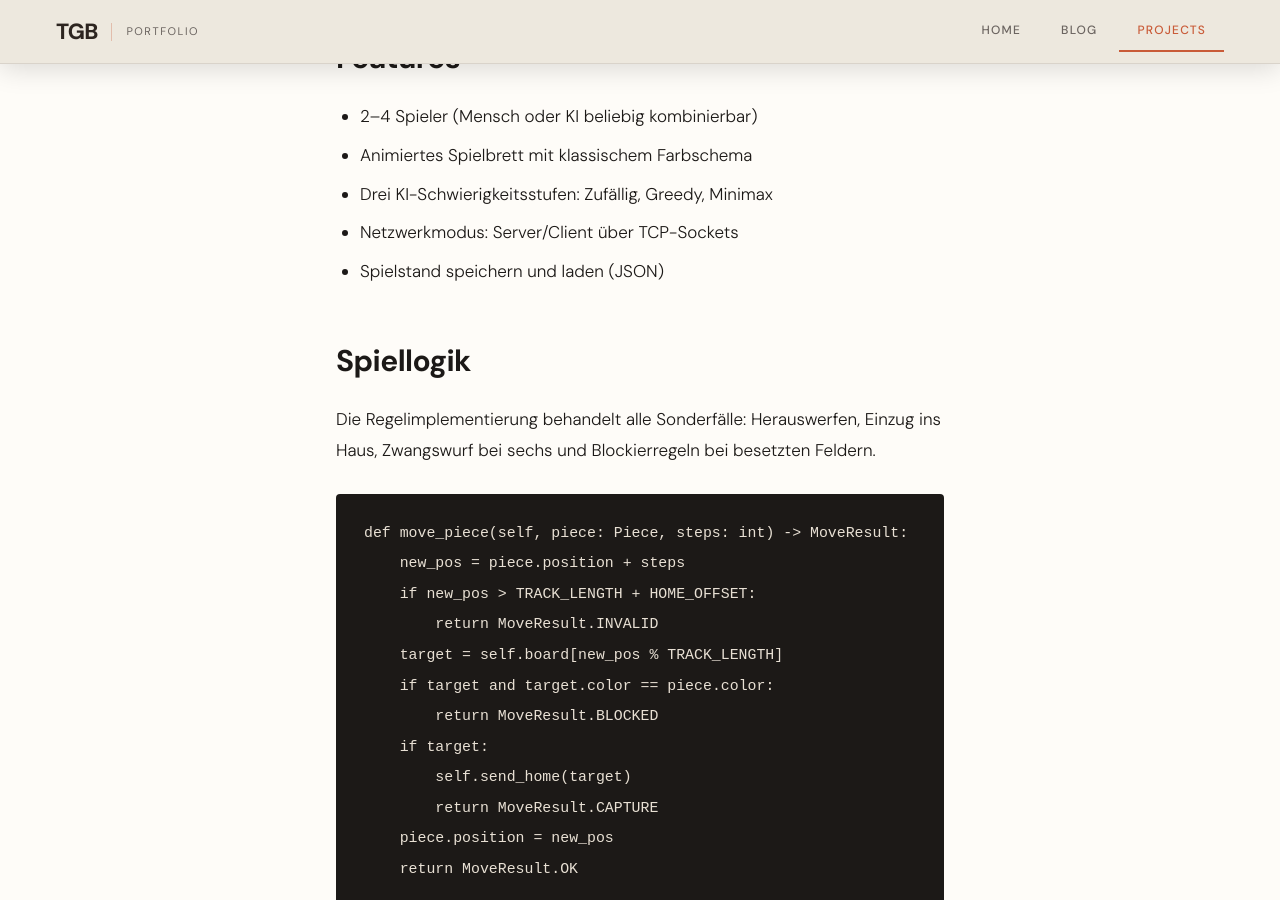
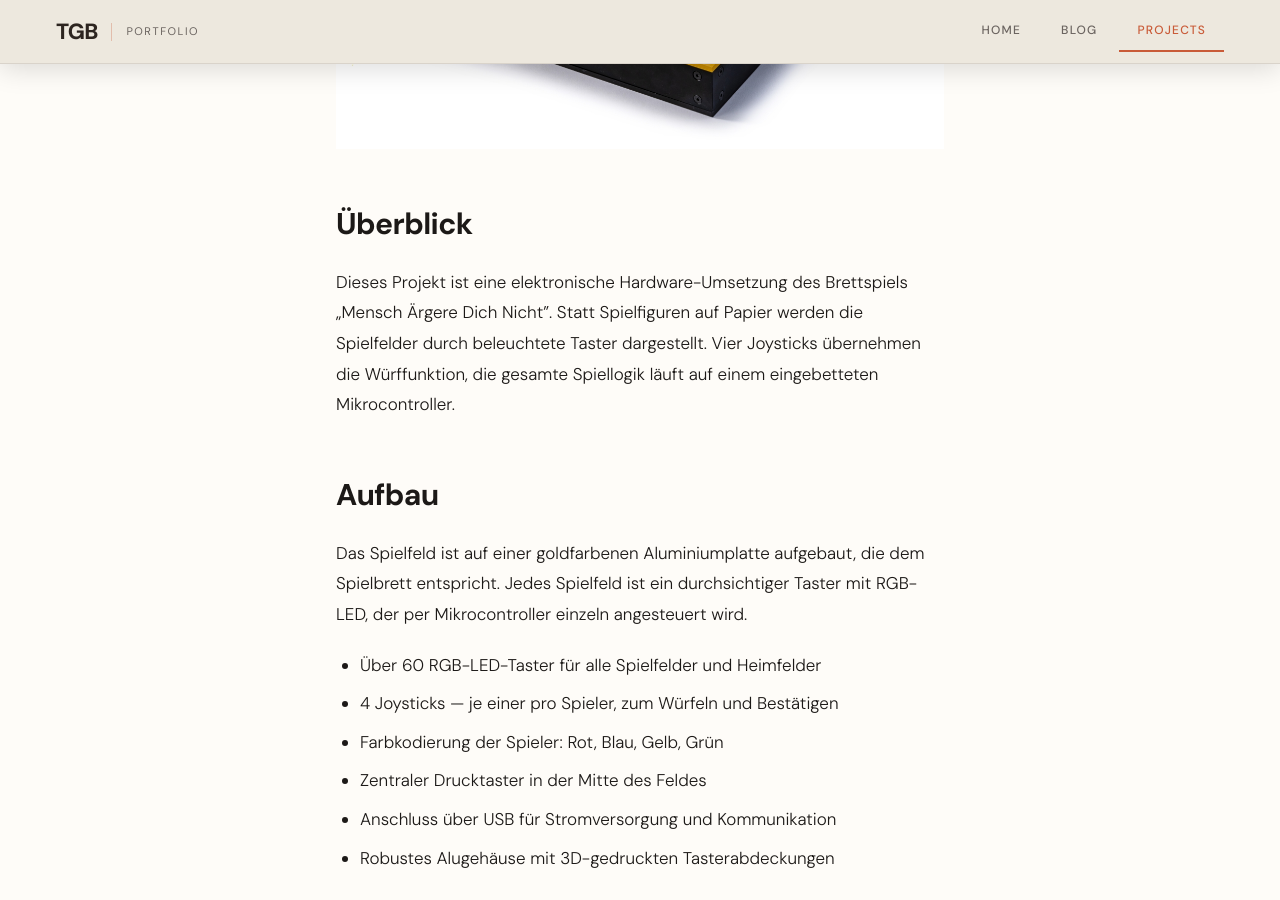
Before and after one commit to Tristan-Bihler/Portfolio, a Jekyll site: the page built from _projects/mensch-aergere-dich-nicht.md, in a window 1280 px wide and 900 px high, scrolled down 797 px. Built offline with Jekyll 4.4.1, drawn with Linux system fonts in a browser that asks for light colours; some of the changed text lies outside the part shown.

Commit message:
projects update

````diff
--- a/_config.yml
+++ b/_config.yml
@@ -7,7 +7,7 @@ url: "www.tristan-bihler.org"
 
 author:
   name: Tristan Gregory Bihler
-  role: Electrical Engineer · DHBW Karlsruhe
+  role: Electrical Engineer · DHBW
   bio: >-
     Trained in precision engineering at the Feintechnik school, now studying
     Electrical Engineering and Information Technology at DHBW — bridging hardware
--- a/_projects/mensch-aergere-dich-nicht.md
+++ b/_projects/mensch-aergere-dich-nicht.md
@@ -1,54 +1,41 @@
 ---
 layout: project
 title: "Mensch Ärgere Dich Nicht"
-category: Softwareentwicklung
-description: "Digitale Umsetzung des klassischen Brettspiels mit KI-Gegnern, grafischer Oberfläche und Netzwerkmodus für mehrere Spieler."
-tags: [Python, Pygame, KI, Netzwerk]
+category: Embedded Systems
+description: "Elektronische Hardware-Umsetzung des Klassikers — ein beleuchtetes Spielbrett mit LED-Tasten, Joysticks und eingebetteter Spiellogik."
+tags: [Embedded, Hardware, LEDs, Spieleentwicklung]
 date: 2026-04-01
+splash_image: /assets/images/projects/mensch-aergere-dich-nicht.jpg
 ---
+
+![Mensch Ärgere Dich Nicht Spielbrett]({{ '/assets/images/projects/mensch-aergere-dich-nicht.jpg' | relative_url }})
 
 ## Überblick
 
-Dieses Projekt ist eine vollständige digitale Umsetzung des Klassikers „Mensch Ärgere Dich Nicht". Das Spiel unterstützt bis zu vier menschliche oder KI-gesteuerte Spieler, bietet eine grafische Oberfläche mit Pygame und einen optionalen Netzwerkmodus über Sockets.
+Dieses Projekt ist eine elektronische Hardware-Umsetzung des Brettspiels „Mensch Ärgere Dich Nicht". Statt Spielfiguren auf Papier werden die Spielfelder durch beleuchtete Taster dargestellt. Vier Joysticks übernehmen die Würffunktion, die gesamte Spiellogik läuft auf einem eingebetteten Mikrocontroller.
 
-## Features
+## Aufbau
 
-- 2–4 Spieler (Mensch oder KI beliebig kombinierbar)
-- Animiertes Spielbrett mit klassischem Farbschema
-- Drei KI-Schwierigkeitsstufen: Zufällig, Greedy, Minimax
-- Netzwerkmodus: Server/Client über TCP-Sockets
-- Spielstand speichern und laden (JSON)
+Das Spielfeld ist auf einer goldfarbenen Aluminiumplatte aufgebaut, die dem Spielbrett entspricht. Jedes Spielfeld ist ein durchsichtiger Taster mit RGB-LED, der per Mikrocontroller einzeln angesteuert wird.
+
+- Über 60 RGB-LED-Taster für alle Spielfelder und Heimfelder
+- 4 Joysticks — je einer pro Spieler, zum Würfeln und Bestätigen
+- Farbkodierung der Spieler: Rot, Blau, Gelb, Grün
+- Zentraler Drucktaster in der Mitte des Feldes
+- Anschluss über USB für Stromversorgung und Kommunikation
+- Robustes Alugehäuse mit 3D-gedruckten Tasterabdeckungen
+
+## Elektronik & Firmware
+
+Die Steuerung erfolgt über einen Mikrocontroller, der die LED-Matrix treibt, Taster-Eingaben entprellt und die vollständige Spiellogik implementiert — von der Würfelsimulation bis zur Regelprüfung beim Herauswerfen.
 
 ## Spiellogik
 
-Die Regelimplementierung behandelt alle Sonderfälle: Herauswerfen, Einzug ins Haus, Zwangswurf bei sechs und Blockierregeln bei besetzten Feldern.
-
-```python
-def move_piece(self, piece: Piece, steps: int) -> MoveResult:
-    new_pos = piece.position + steps
-    if new_pos > TRACK_LENGTH + HOME_OFFSET:
-        return MoveResult.INVALID
-    target = self.board[new_pos % TRACK_LENGTH]
-    if target and target.color == piece.color:
-        return MoveResult.BLOCKED
-    if target:
-        self.send_home(target)
-        return MoveResult.CAPTURE
-    piece.position = new_pos
-    return MoveResult.OK
-```
-
-## KI-Gegner
-
-Der Minimax-Algorithmus mit Alpha-Beta-Pruning bewertet Spielzustände anhand der Figurenpositionen und der Bedrohungslage. Der Greedy-Spieler wählt stets den lokal besten Zug ohne Vorausplanung.
-
-## Netzwerkmodus
-
-Ein einfaches TCP-Protokoll synchronisiert Würfelergebnisse und Züge zwischen Server und Clients. Verbindungsabbrüche werden erkannt und der betroffene Spieler durch die KI ersetzt.
+Alle klassischen Regeln sind implementiert: Pflichtauszug bei einer Sechs, Herauswerfen gegnerischer Figuren, Einzug ins Haus und Sperren durch eigene Figuren. Die aktuelle Spielphase wird durch Blinksequenzen der LEDs kommuniziert.
 
 ## Was ich gelernt habe
 
-- Saubere Trennung von Spiellogik, Darstellung und Netzwerkschicht (MVC)
-- Implementierung von Minimax mit Alpha-Beta-Pruning
-- Grundlagen der Socket-Programmierung in Python
-- Umgang mit asynchronen Ereignissen in einer Spielschleife
+- Ansteuerung großer LED-Matrizen über Multiplexing
+- Entprellung von Eingaben in Hardware und Firmware
+- Implementierung einer vollständigen Spiellogik auf Mikrocontroller-Ebene
+- Mechanische Konstruktion eines stabilen Spielgehäuses
--- a/about.markdown
+++ b/about.markdown
@@ -4,4 +4,4 @@ title: About
 permalink: /about/
 ---
 
-Tristan Gregory Bihler — Electrical Engineering & IT student at DHBW Karlsruhe.
+Tristan Gregory Bihler — Electrical Engineering & IT student at DHBW.
````
Also changed, not shown: _projects/aoi.md (+22 -31 lines), assets/images/projects/aoi.jpg (added), assets/images/projects/mensch-aergere-dich-nicht.jpg (added).
